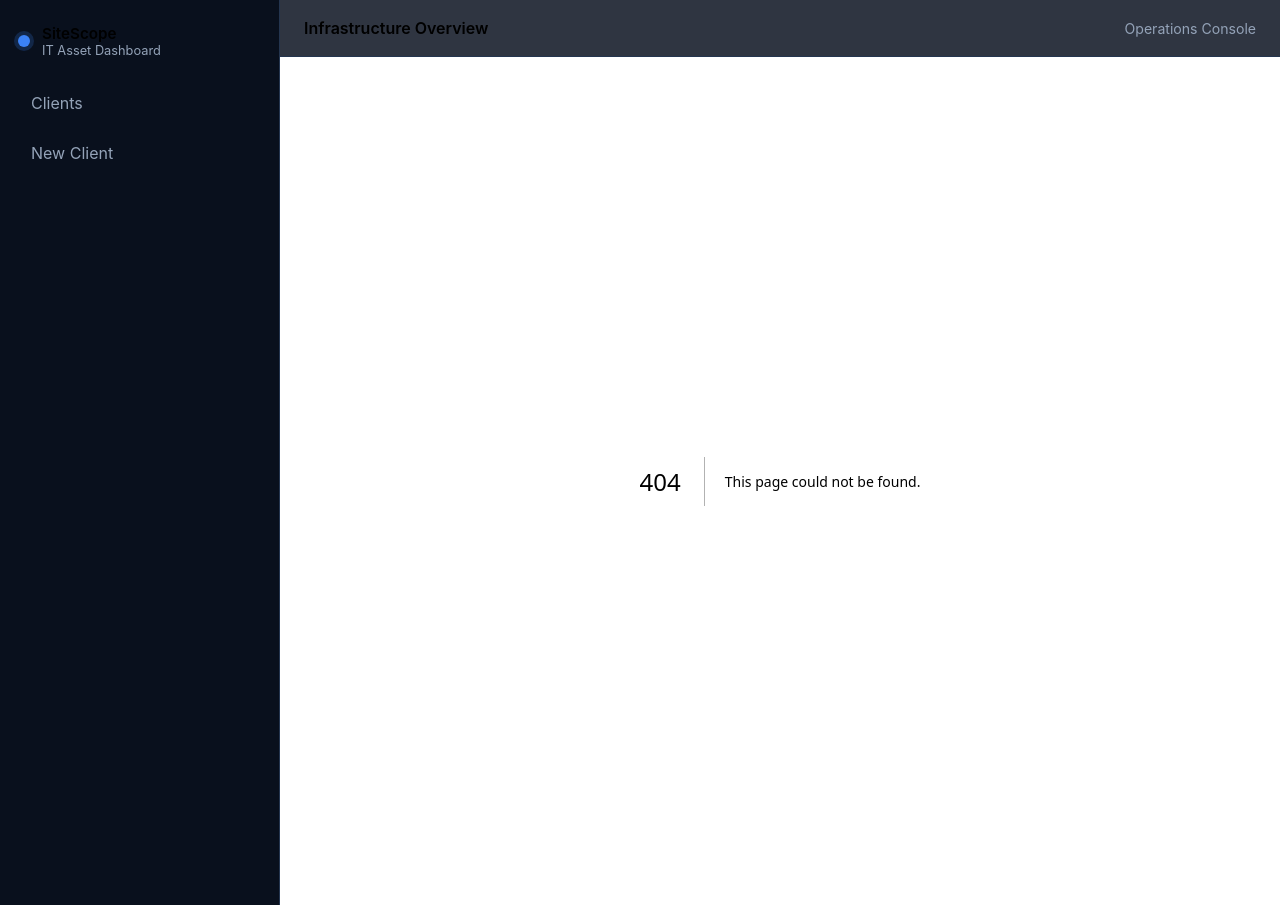
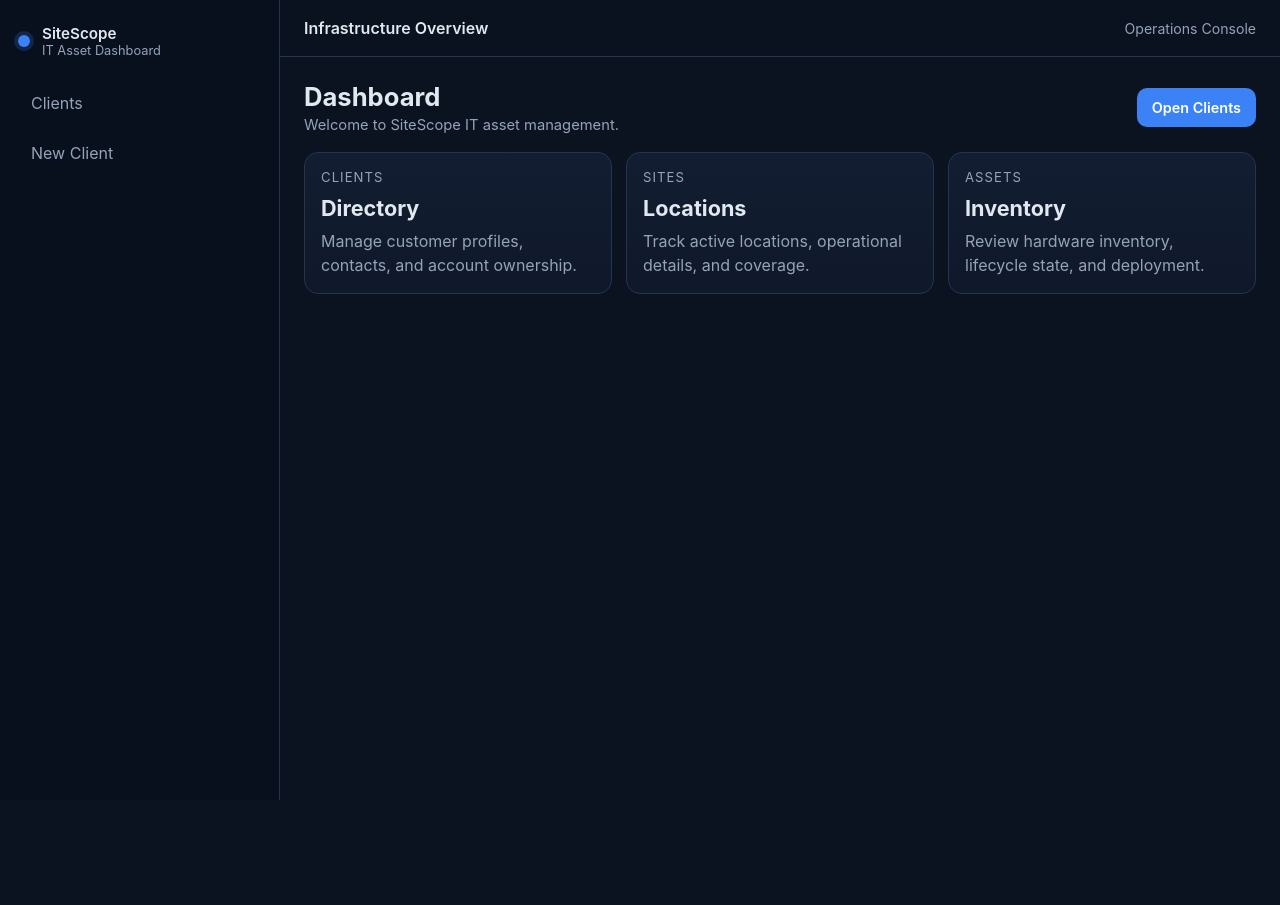
Before and after one commit to erikr1823/sitescope, a Next.js app: page / in a window 1280 px wide. Before the commit this address had no page. After the commit the page ends 800 px from the top, so only its background shows below. Built offline with nearby package versions, Linux system fonts and the light colour scheme.

Commit message:
add dashboard home page

```diff
--- a/app/globals.css
+++ b/app/globals.css
@@ -249,6 +249,31 @@
   color: var(--text-muted);
 }
 
+.dashboard-grid {
+  display: grid;
+  gap: 14px;
+  grid-template-columns: repeat(3, minmax(0, 1fr));
+}
+
+.dashboard-card__label {
+  margin: 0;
+  color: var(--text-muted);
+  font-size: 0.82rem;
+  text-transform: uppercase;
+  letter-spacing: 0.08em;
+}
+
+.dashboard-card__value {
+  margin: 10px 0 8px 0;
+  font-size: 1.35rem;
+}
+
+.dashboard-card__description {
+  margin: 0;
+  color: var(--text-muted);
+  line-height: 1.5;
+}
+
 @media (max-width: 900px) {
   .app-shell {
     grid-template-columns: 1fr;
@@ -267,4 +292,8 @@
   .workspace__content {
     padding: 16px;
   }
+
+  .dashboard-grid {
+    grid-template-columns: 1fr;
+  }
 }
--- /dev/null
+++ b/app/page.tsx
@@ -0,0 +1,45 @@
+import Link from "next/link";
+
+const summaryCards = [
+  {
+    title: "Clients",
+    description: "Manage customer profiles, contacts, and account ownership.",
+    value: "Directory",
+  },
+  {
+    title: "Sites",
+    description: "Track active locations, operational details, and coverage.",
+    value: "Locations",
+  },
+  {
+    title: "Assets",
+    description: "Review hardware inventory, lifecycle state, and deployment.",
+    value: "Inventory",
+  },
+];
+
+export default function DashboardHomePage() {
+  return (
+    <main className="page">
+      <section className="page__header">
+        <div>
+          <h1 className="page__title">Dashboard</h1>
+          <p className="page__subtle">Welcome to SiteScope IT asset management.</p>
+        </div>
+        <Link href="/clients" className="btn">
+          Open Clients
+        </Link>
+      </section>
+
+      <section className="dashboard-grid" aria-label="Summary cards">
+        {summaryCards.map((card) => (
+          <article key={card.title} className="card dashboard-card">
+            <p className="dashboard-card__label">{card.title}</p>
+            <h2 className="dashboard-card__value">{card.value}</h2>
+            <p className="dashboard-card__description">{card.description}</p>
+          </article>
+        ))}
+      </section>
+    </main>
+  );
+}
```
